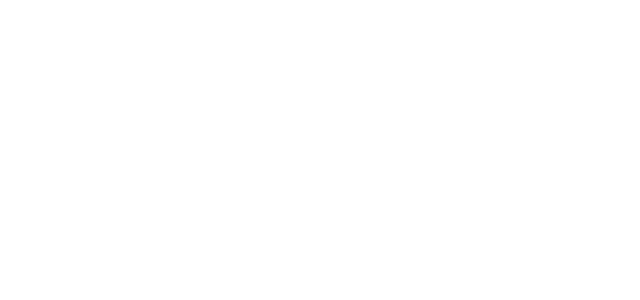
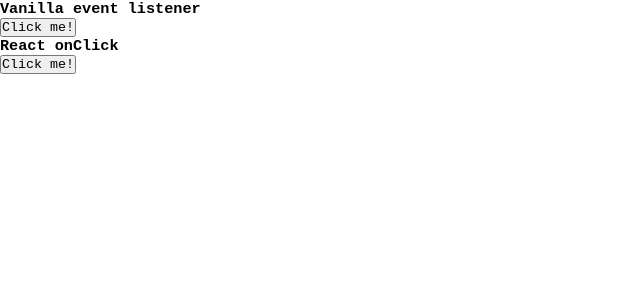
Before and after one commit to The-Awkward-Customer/react-fullstack, a React (Vite) app in the folder client/: page /translations in a window 1280 px wide. Before the commit this address had no page. Shown: the top 300 px of the page, without its empty margins (0-640 px from the left). Built offline with nearby package versions, Linux system fonts and the light colour scheme.

Commit message:
first commit

```diff
--- a/client/src/components/translations/onClick.jsx
+++ b/client/src/components/translations/onClick.jsx
@@ -1,20 +1,24 @@
 // READ ME
 // This page outlines how click functions work in both vanilla and react JS
 
-// gets the html element by id
-// get document.getElementById/QuerySelector can be used to get and element and store it as an accessible value.
 const button = document.getElementById("button");
 console.log(button); // returns out button as an object
 
-// using the button variable we add an event listener to the
-button.addEventListener("click", () => {
-  console.log("Button clicked!");
-});
-
-export default function VanillaOnClick() {
+// // using the button variable we add an event listener to the button object
+// button.addEventListener("click", () => {
+//   console.log("Button clicked using a event listener!");
+// });
+export function VanillaOnClick() {
+  // gets the html element by id
+  // get document.getElementById/QuerySelector can be used to get and element and store it as an accessible value.
+  const clickHandler = () => console.log("Button clicked using React onClick");
   return (
     <>
+      <h3>Vanilla event listener</h3>
       <button id="button">Click me!</button>
+
+      <h3>React onClick</h3>
+      <button onClick={clickHandler}>Click me!</button>
     </>
   );
 }
--- a/client/src/main.jsx
+++ b/client/src/main.jsx
@@ -9,6 +9,7 @@ import MapPage from "./pages/maps";
 import UseEffectPage from "./pages/useeffect";
 import EventsPage from "./pages/events";
 import CookieClicker from "./pages/cookieclicker";
+import Translations from "./pages/reacttranslations";
 
 ReactDOM.createRoot(document.getElementById("root")).render(
   <React.StrictMode>
@@ -21,6 +22,7 @@ ReactDOM.createRoot(document.getElementById("root")).render(
         <Route path="/maps" element={<MapPage />} />
         <Route path="/useeffect" element={<UseEffectPage />} />
         <Route path="/cookieclicker" element={<CookieClicker />} />
+        <Route path="/translations" element={<Translations />} />
       </Routes>
     </Router>
   </React.StrictMode>
--- a/client/src/pages/home.jsx
+++ b/client/src/pages/home.jsx
@@ -22,6 +22,9 @@ export default function HomePage() {
         <li>
           <a href="/cookieclicker">cookieclicker</a>
         </li>
+        <li>
+          <a href="/translations">translations</a>
+        </li>
       </ul>
     </>
   );
--- /dev/null
+++ b/client/src/pages/reacttranslations.jsx
@@ -0,0 +1,9 @@
+import { VanillaOnClick } from "../components/translations/onClick";
+
+export default function Translations() {
+  return (
+    <>
+      <VanillaOnClick />
+    </>
+  );
+}
```
